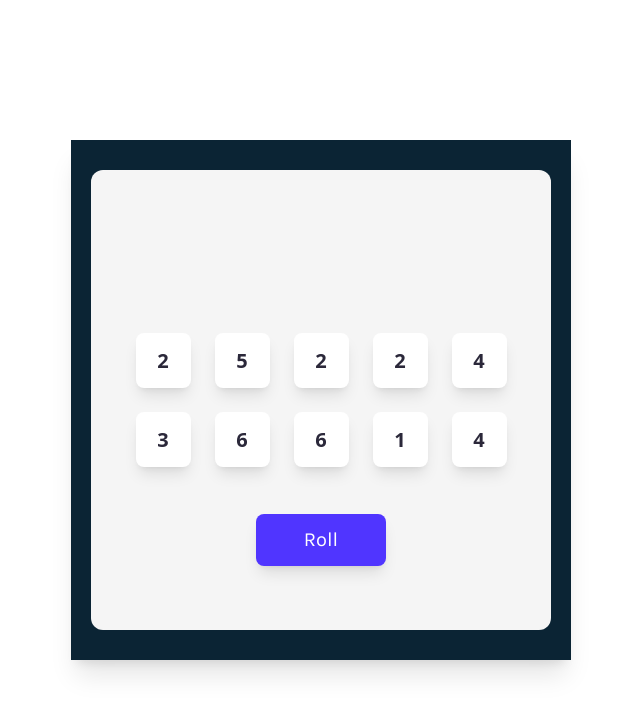
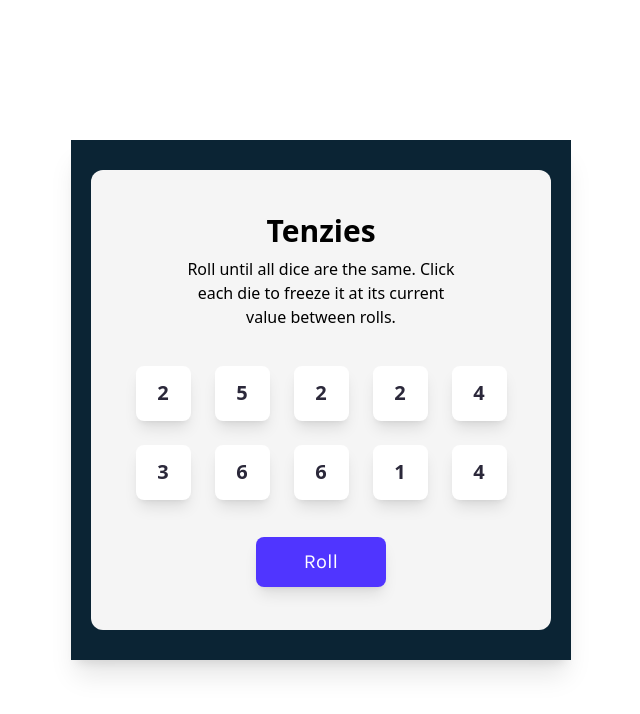
Before and after one commit to Philip-Machar/Tenzies-Game, a React (Vite) app: page / in a window 1280 px wide. Shown: the top 714 px of the page, without its empty margins (319-959 px from the left). Built offline with nearby package versions, Linux system fonts and the light colour scheme.

Commit message:
Added instructions

```diff
--- a/src/App.jsx
+++ b/src/App.jsx
@@ -1,16 +1,14 @@
-import React, { useState } from "react"
-import Die from "./components/Die"
+import React, { useState } from "react";
+import Die from "./components/Die";
 import { nanoid } from "nanoid";
 
 const App = () => {
   const allNewDice = () => {
     const newDice = [];
-
-    for(let i=0; i < 10; i++){
+    for (let i = 0; i < 10; i++) {
       const randomNum = Math.ceil(Math.random() * 6);
-      newDice.push({id: nanoid(), value: randomNum, isHeld: false})
+      newDice.push({ id: nanoid(), value: randomNum, isHeld: false });
     }
-
     return newDice;
   };
 
@@ -19,49 +17,55 @@ const App = () => {
   const handleRoll = () => {
     setDie((prevDie) => {
       return prevDie.map((dice) => {
-        if (!dice.isHeld){
+        if (!dice.isHeld) {
           const newDieArray = allNewDice();
-          return newDieArray[Math.ceil(Math.random() * 6)]
+          return newDieArray[Math.ceil(Math.random() * 9)];
         } else {
-          return dice
+          return dice;
         }
-      })
+      });
     });
   };
 
   const clickedDice = (id) => {
     setDie((die) => {
-      return die.map(dice => {
-        if (dice.id == id){
-          return {...dice, isHeld: !dice.isHeld}
+      return die.map((dice) => {
+        if (dice.id === id) {
+          return { ...dice, isHeld: !dice.isHeld };
         } else {
-          return dice
+          return dice;
         }
-      })
-    })
+      });
+    });
   };
 
   return (
     <main className="w-[500px] h-[520px] bg-[#0B2434] grid place-content-center shadow-xl">
-      <div className="w-[460px] h-[460px] bg-[#F5F5F5] rounded-xl grid place-content-center relative">
+      <div className="w-[460px] h-[460px] bg-[#F5F5F5] rounded-xl grid place-items-center p-6 relative">
+
+        {/* Title and description section */}
+        <div className="flex flex-col gap-2 text-center px-16">
+          <h1 className="text-3xl font-bold">Tenzies</h1>
+          <p className="width-[60%]">Roll until all dice are the same. Click each die to freeze it at its current value between rolls.</p>
+        </div>
+
+        {/* Die grid */}
         <div className="grid grid-cols-5 gap-6">
-          {
-            die.map((dice) => {
-              return (
-                <Die key={nanoid()} dice={dice} clickedDice={clickedDice}/>
-              )
-            })
-          }
+          {die.map((dice) => (
+            <Die key={dice.id} dice={dice} clickedDice={clickedDice} />
+          ))}
         </div>
+
+        {/* Roll button */}
         <button
           onClick={handleRoll}
-          className="w-[130px] h-[5-px] bg-[#5035FF] text-white grid place-content-center p-3 rounded-lg text-xl font-karla absolute left-1/2 transform -translate-x-1/2 bottom-16 shadow-lg cursor-pointer"
+          className="w-[130px] h-[50px] bg-[#5035FF] text-white grid place-content-center rounded-lg text-xl font-karla shadow-lg cursor-pointer"
         >
           Roll
         </button>
       </div>
     </main>
-  )
-}
+  );
+};
 
-export default App
+export default App;
```
